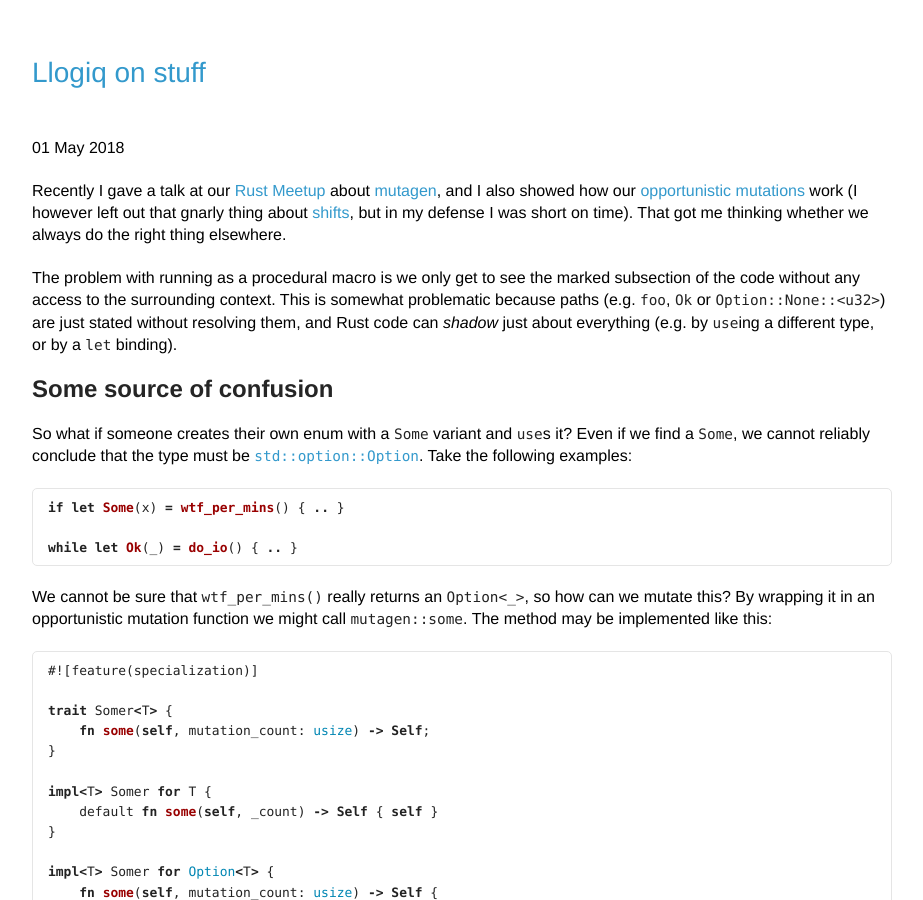
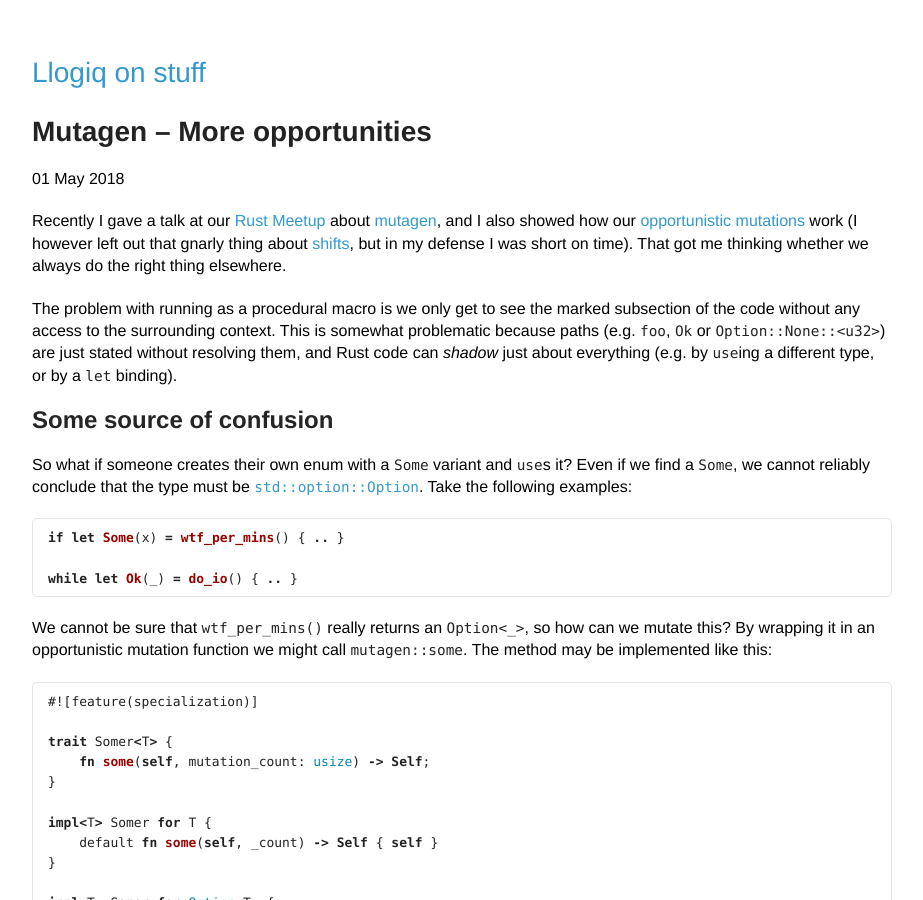
Before and after one commit to llogiq/llogiq.github.io, a Jekyll site: the page built from _posts/2018-05-01-moreop.md, in a window 1280 px wide and 900 px high. Shown: the whole window, without its empty margins (178-1101 px from the left). Built offline with Jekyll 4.4.1, drawn with Linux system fonts in a browser that asks for light colours.

Commit message:
fix title

```diff
--- a/_posts/2018-05-01-moreop.md
+++ b/_posts/2018-05-01-moreop.md
@@ -1,5 +1,5 @@
 ---
-title: Mutagen: More opportunities
+title: Mutagen – More opportunities
 ---
 
 Recently I gave a talk at our [Rust Meetup] about [mutagen], and I also showed
```
